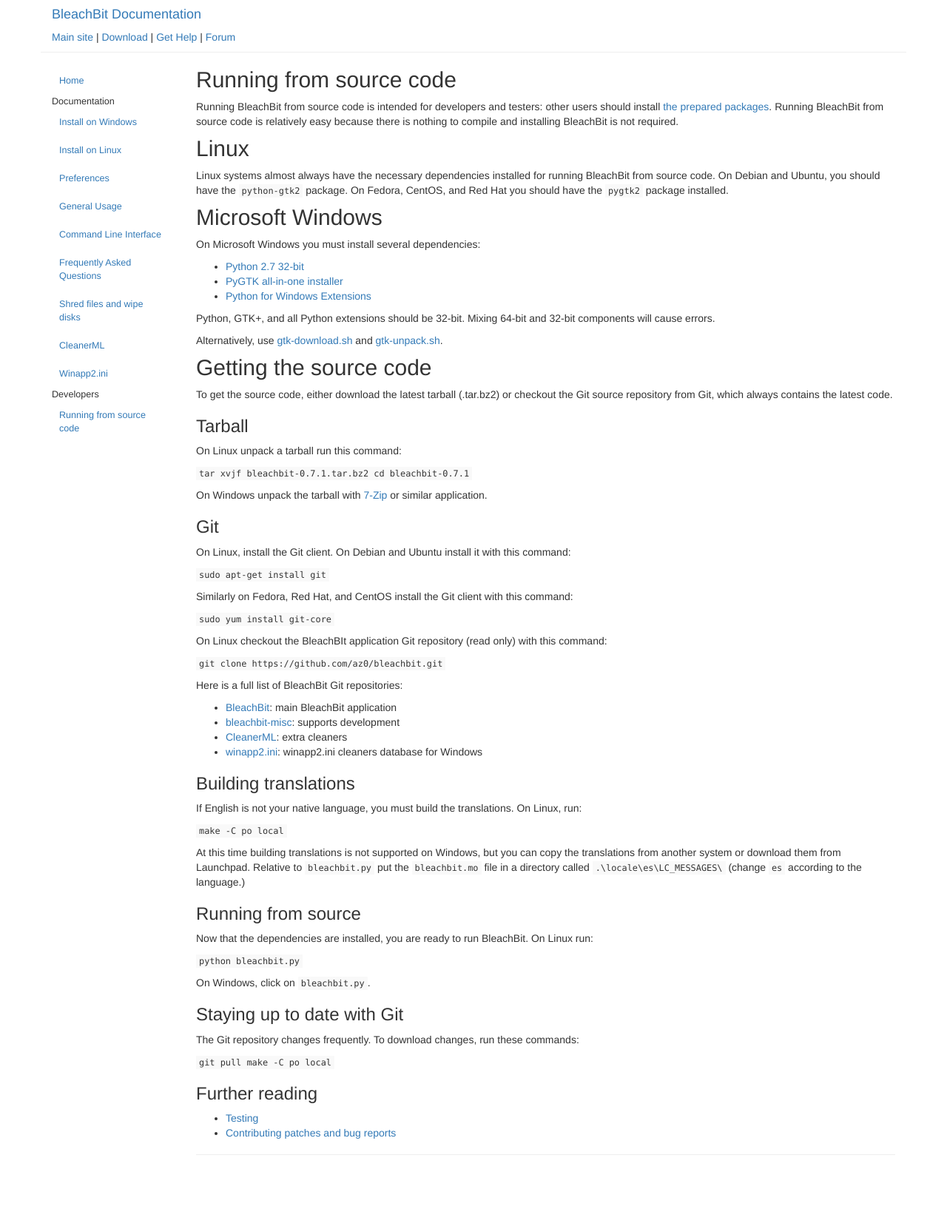
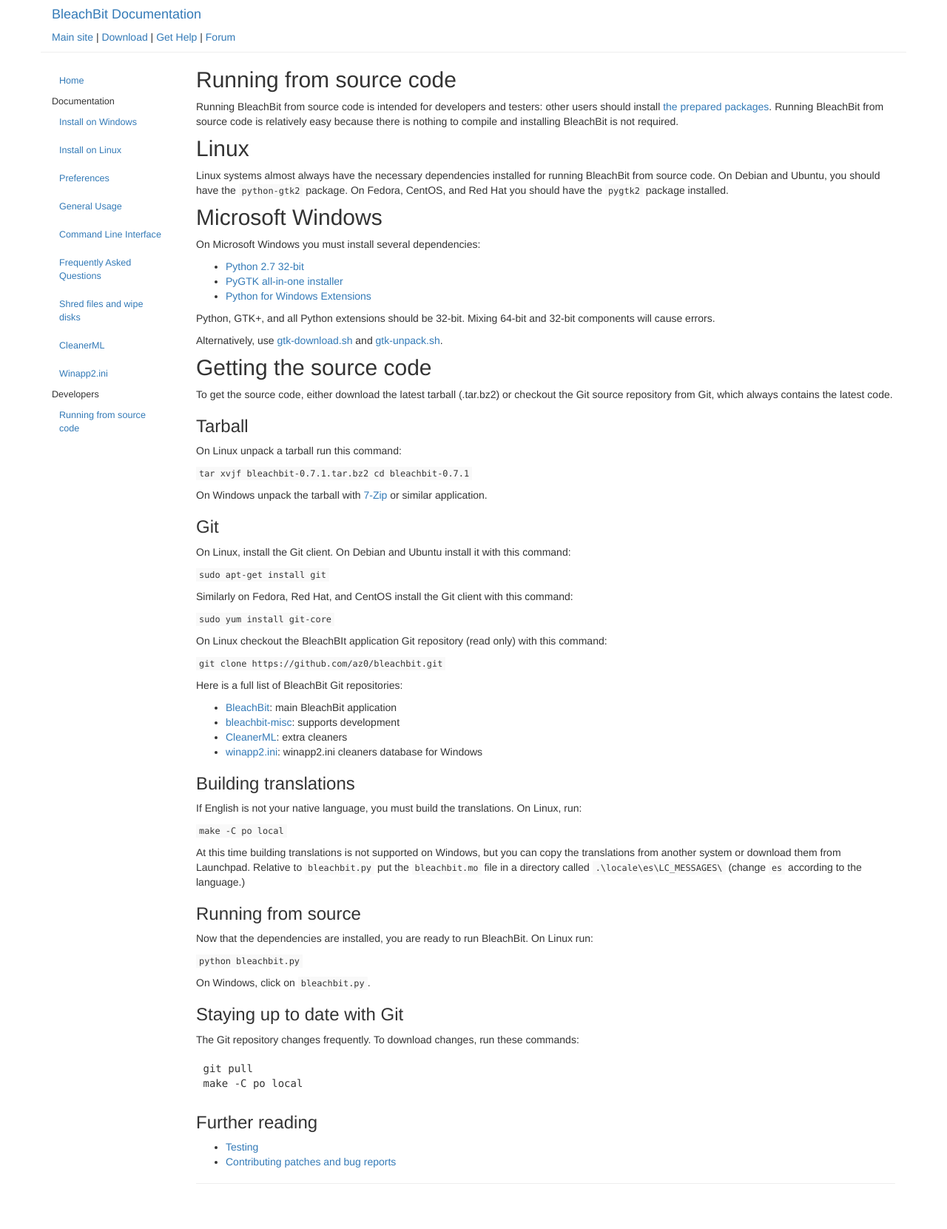
Before and after one commit to bleachbit/docs, a Jekyll site: the page built from _posts/2015-09-25-running-from-source-code.md, in a window 1280 px wide. Shown: the whole page at 74% size. Built offline with Jekyll 4.4.1, drawn with Linux system fonts in a browser that asks for light colours; Markdown is read by kramdown in place of the engine named in the settings; before the commit the page ends 1622 px from its top, so only the background shows below that.

Commit message:
Fix: missing line break

`````diff
--- a/_posts/2015-09-25-running-from-source-code.md
+++ b/_posts/2015-09-25-running-from-source-code.md
@@ -76,8 +76,10 @@
 
 The Git repository changes frequently. To download changes, run these commands:
 
-`git pull
-make -C po local`
+````
+git pull
+make -C po local
+````
 
 ### Further reading
 
`````
